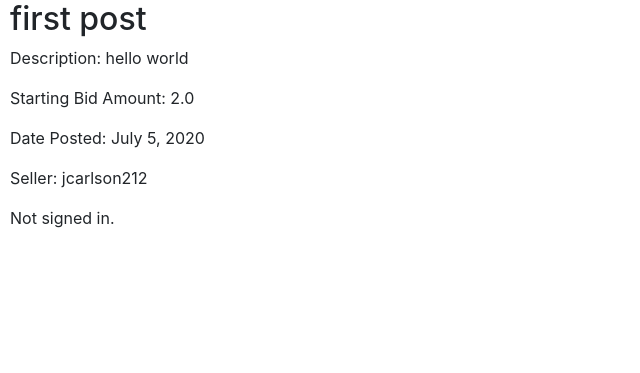
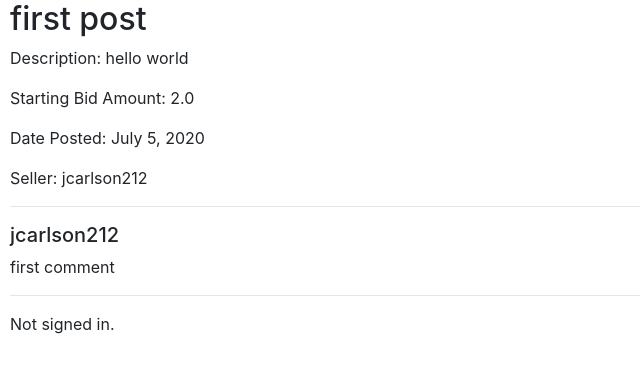
Before and after one commit to jcarlson212/Auction_Site, a Django app: page /listing/1 in a window 1280 px wide. Shown: the part 163-536 px from the top of the page, without its empty margins (0-640 px from the left). Run offline with Django 3.2, Linux system fonts and the light colour scheme; data comes from the database, SQL or seed files in the repository; both versions use the stored data as it was after the commit; some libraries are stand-ins or nearby versions.

Commit message:
Users can create comments and view them

```diff
--- a/auctions/templates/auctions/listing.html
+++ b/auctions/templates/auctions/listing.html
@@ -18,6 +18,25 @@
     {% endif %}
     <p>Date Posted: {{auction.date}}</p>
     <p>Seller: {{auction.userPosted.username}}</p>
+
+    <hr>
+    {% for comment in comments %}
+        <h5>{{comment.user.username}}</h5>
+        <p>{{comment.comment}}</p>
+    {% empty %}
+    No comments.
+    {% endfor %}
+    <hr>
+
+    {% if user.is_authenticated %}
+        <form action="{% url 'comment' %}" method="post">
+            {% csrf_token %}
+            <input type="hidden" value="{{ user.id }}" name="userid">
+            <input type="hidden" value="{{ auction.id }}" name="auctionid">
+            <textarea name="comment">Comment...</textarea>
+            <input type="submit" value="Add Comment">
+        </form>
+    {% endif %}
 
     {% if user.is_authenticated and not isWatched %}
         <form action="{% url 'bid' %}" method="post">
@@ -70,4 +89,6 @@
         Not signed in.
     {% endif %}
 
+
+
 {% endblock %}
--- a/auctions/urls.py
+++ b/auctions/urls.py
@@ -11,5 +11,6 @@ urlpatterns = [
     path("listing/<int:id>", views.listing, name="listing"),
     path("watchlist", views.watchlist, name="watchlist"),
     path("bid", views.bid, name="bid"),
-    path("close", views.close, name="close")
+    path("close", views.close, name="close"),
+    path("comment", views.comment, name="comment")
 ]
--- a/auctions/views.py
+++ b/auctions/views.py
@@ -4,7 +4,7 @@ from django.http import HttpResponse, HttpResponseRedirect
 from django.shortcuts import render
 from django.urls import reverse
 
-from .models import User, Auction, Bid, Comment, WatchListEntry
+from .models import User, Auction, Bid, Comment, WatchListEntry, Comment
 
 
 def index(request):
@@ -65,6 +65,18 @@ def register(request):
     else:
         return render(request, "auctions/register.html")
 
+def comment(request):
+    if request.method == "POST":
+        userid = request.POST["userid"]
+        auctionid = request.POST["auctionid"]
+        user = User.objects.get(id=userid)
+        auction = Auction.objects.get(id=auctionid)
+        newComment = Comment(user=user, auction=auction, comment=request.POST["comment"])
+        newComment.save()
+        return HttpResponse("success")
+    else:
+        return HttpResponse("No GET method allowed")
+
 def createListing(request):
     if request.method == "POST":
         if request.user.is_authenticated:
@@ -114,6 +126,7 @@ def createListing(request):
 
 def listing(request, id):
     auction = Auction.objects.get(id=id)
+    comments = Comment.objects.filter(auction=auction)
     isWatched = False
     isPoster = False
     if request.user.is_authenticated:
@@ -137,19 +150,22 @@ def listing(request, id):
                 "auction": auction,
                 "isWatched": isWatched,
                 "largestAmount": largest.amount,
-                "isPoster": isPoster
+                "isPoster": isPoster,
+                "comments": comments
             })
 
         return render(request, "auctions/listing.html", {
             "auction": auction,
             "isWatched": isWatched,
-            "isPoster": isPoster
+            "isPoster": isPoster,
+            "comments": comments
         })
 
     return render(request, "auctions/listing.html", {
         "auction": auction,
         "isWatched": isWatched,
-        "isPoster": isPoster
+        "isPoster": isPoster,
+        "comments": comments
     })
 
 def watchlist(request):
```
Also changed, not shown: db.sqlite3.
